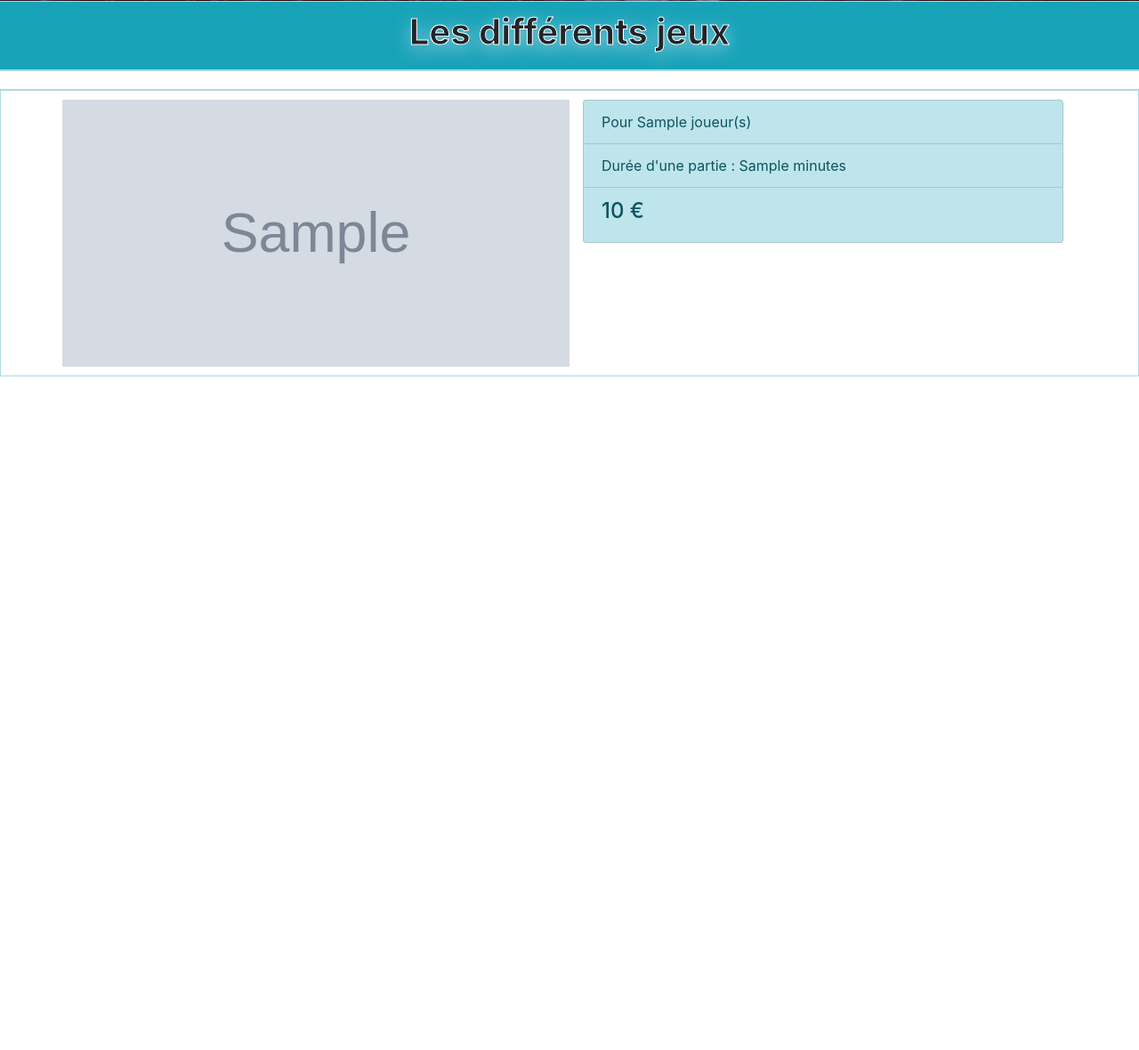
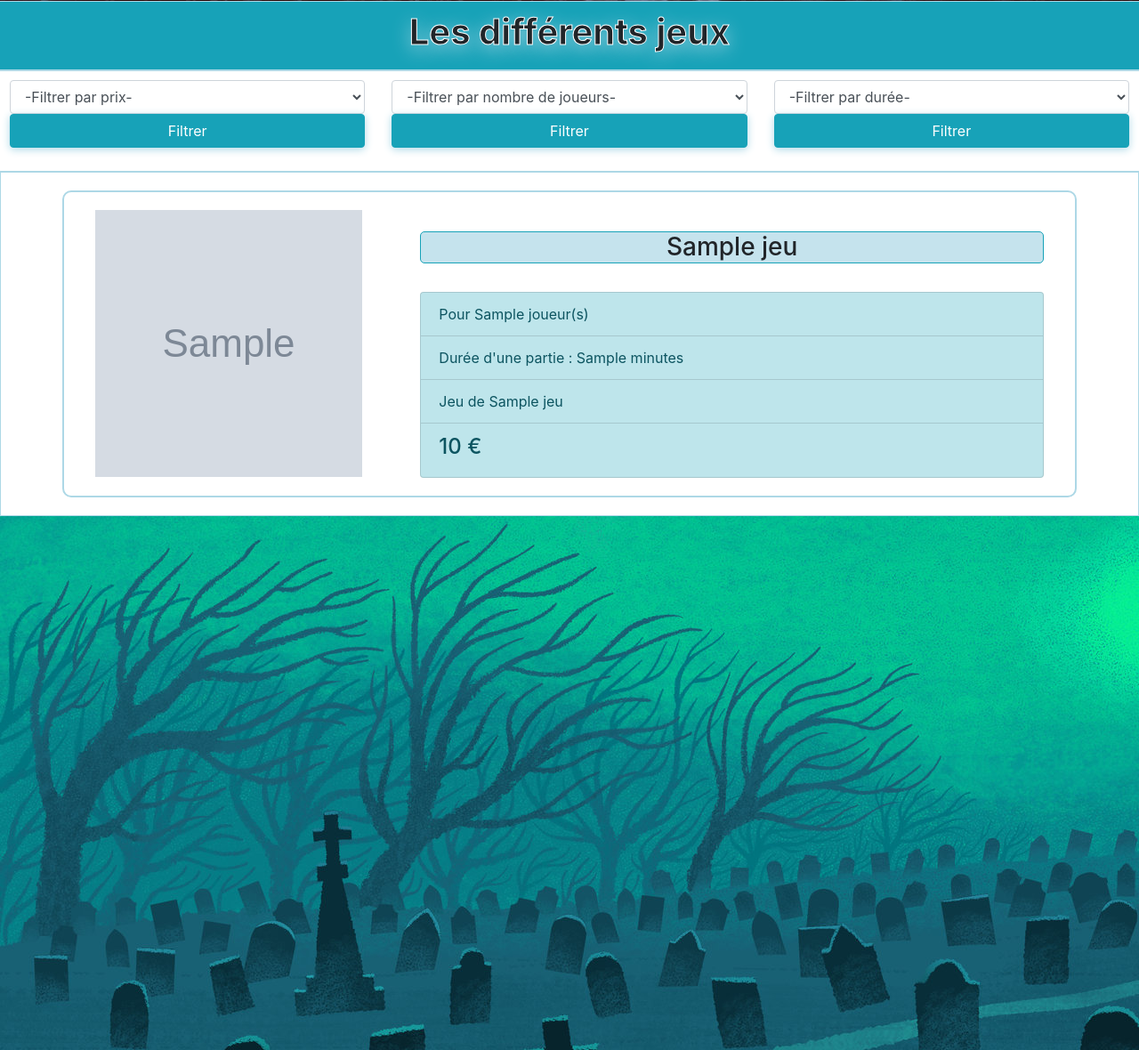
Before and after one commit to ManuMahe/jeuxcimetiere, a PHP site: page / in a window 1280 px wide. Shown: the part 509-1689 px from the top of the page at 89% size. Before the commit the page ends 932 px from the top, so only its background shows below. Run offline with PHP 8.4, Linux system fonts and the light colour scheme; tables that the repository leaves empty or names only in its code hold one stand-in row (values such as "Sample post").

Commit message:
19/11/20 17:00

```diff
--- a/index.php
+++ b/index.php
@@ -24,7 +24,9 @@
             <h2 class="">Les différents jeux</h2>
         </div>
         <div class="row barrenav">
-
+            <?php
+                include 'selecteur.php';
+            ?>
         </div>
         <div class="barrenav">
             <div class="container">
@@ -34,7 +36,7 @@
                     $pdo->setAttribute(PDO::ATTR_ERRMODE, PDO::ERRMODE_EXCEPTION);
 
 
-                    $sth = $pdo->prepare("SELECT * FROM jeu");
+                    $sth = $pdo->prepare("SELECT * FROM jeu INNER JOIN type_jeu ON jeu.type_id=type_jeu.id_type");
                     $sth->execute();
 
 
@@ -44,14 +46,18 @@
                     foreach ($resultat as $key => $value) {
                 ?>
 
-                        <div class="row">
-                            <div class="col-md-6 jeuIndex" style="background-image: url(<?php echo $value['image_jeu']; ?>);">
-                                <a></a>
+                        <div class="row listJeu">
+                            <div class="col-md-4">
+                                <div class="jeuIndex" style="background-image: url(<?php echo $value['image_jeu']; ?>);">
+                                </div>
+
                             </div>
-                            <div class="col-md-6 caracIndex">
+                            <div class="col-md-8 caracIndex">
+                            <a><h3><?php echo $value['nom_jeu']; ?></h3></a>
                                 <ul class="list-group">
                                     <li class="list-group-item list-group-item-action list-group-item-info">Pour <?php echo $value['nbre_joueurs']; ?> joueur(s)</li>
                                     <li class="list-group-item list-group-item-action list-group-item-info">Durée d'une partie : <?php echo $value['duree_jeu']; ?> minutes</li>
+                                    <li class="list-group-item list-group-item-action list-group-item-info">Jeu de <?php echo $value['nom_type']; ?></li>
                                     <li class="list-group-item list-group-item-action list-group-item-info">
                                         <h4><?php echo $value['prix_jeu']; ?> €</h4>
                                     </li>
@@ -72,7 +78,9 @@
             </div>
         </div>
     </main>
-
+    <?php
+    include 'structures/footer.php';
+    ?>
 
 
 
--- a/ressources/css/styles.css
+++ b/ressources/css/styles.css
@@ -48,6 +48,12 @@ input {
   font-family: 'Nightmare', sans-serif;
   font-size: 800%;
   text-shadow: lightblue 0px 5px 5px;
+  -webkit-transition: 2s ease;
+  transition: 2s ease;
+}
+
+.titreInscription:hover {
+  text-shadow: lightblue 0px 10px 10px;
 }
 
 .barrenav {
@@ -83,6 +89,13 @@ input {
   font-size: 2000%;
   text-shadow: 0px 5px 20px lightseagreen;
   -webkit-text-stroke: 1px white;
+  -webkit-transition: 2s ease;
+  transition: 2s ease;
+}
+
+.fondHeader h1:hover {
+  text-shadow: 0px 10px 30px lightseagreen;
+  -webkit-text-stroke: 2px white;
 }
 
 .formJeu {
@@ -157,10 +170,9 @@ input {
 
 h3 {
   text-align: center;
-  font-size: 200%;
-  text-shadow: 0px 5px 20px lightseagreen;
-  -webkit-text-stroke: 1px white;
-  width: 400px;
+  border: #17A2B8 1px solid;
+  border-radius: 5px;
+  background-color: rgba(173, 216, 230, 0.7);
 }
 
 .adminJeux {
@@ -178,10 +190,55 @@ h3 {
   text-shadow: 0px 5px 20px lightblue;
 }
 
+.listJeu {
+  padding: 20px;
+  margin: 10px;
+  border: 2px solid lightblue;
+  border-radius: 10px;
+}
+
+.listJeu img {
+  width: 300px;
+  height: 300px;
+  -o-object-fit: cover;
+     object-fit: cover;
+}
+
+.listJeu:hover {
+  background-color: whitesmoke;
+  -webkit-box-shadow: lightblue 0px 3px 10px inset;
+          box-shadow: lightblue 0px 3px 10px inset;
+}
+
 .jeuIndex {
   height: 300px;
-  min-width: 300px;
+  width: 300px;
   background-size: cover;
   background-position: center;
 }
+
+.caracIndex a {
+  margin: 10px;
+  text-align: center;
+  font-weight: bolder;
+  cursor: pointer;
+}
+
+.caracIndex a h3:hover {
+  border: cyan 1px solid;
+  color: cyan;
+  background-image: url(../images/gifHover.gif);
+  background-size: cover;
+  background-position: center;
+  -webkit-box-shadow: lightblue 0px 3px 5px inset;
+          box-shadow: lightblue 0px 3px 5px inset;
+}
+
+footer {
+  width: 100%;
+  height: 600px;
+  background-image: url(../images/footerFond.jpg);
+  background-attachment: fixed;
+  background-repeat: no-repeat;
+}
 /*# sourceMappingURL=styles.css.map */
--- /dev/null
+++ b/selecteur.php
@@ -0,0 +1,90 @@
+<div class="col-sm-4">
+    <div class="form-group">
+        <select class="form-control" id="type_id" name="type_id" placeholder="Type de jeu">
+            <option value="" disabled selected>-Filtrer par prix-</option>
+            <?php
+
+
+            $pdo = new PDO('mysql:host=localhost;dbname=jeux_cimetiere;port=3306', 'root', '');
+            $pdo->setAttribute(PDO::ATTR_ERRMODE, PDO::ERRMODE_EXCEPTION);
+
+
+            $sth1 = $pdo->prepare("SELECT * FROM jeu");
+            $sth1->execute();
+
+
+            $resultat1 = $sth1->fetchAll();
+
+
+            foreach ($resultat1 as $key1 => $value1) {
+            ?>
+                <option value="<?php echo $value1['id_jeu']; ?>"><?php echo $value1['prix_jeu']; ?> €</option>
+            <?php
+            }
+
+
+            ?>
+        </select>
+        <input name="filtrer" type="submit" class="btn btn-info btn-block" value="Filtrer">
+    </div>
+</div>
+<div class="col-sm-4">
+    <div class="form-group">
+        <select class="form-control" id="type_id" name="type_id" placeholder="Type de jeu">
+            <option value="" disabled selected>-Filtrer par nombre de joueurs-</option>
+            <?php
+
+
+            $pdo = new PDO('mysql:host=localhost;dbname=jeux_cimetiere;port=3306', 'root', '');
+            $pdo->setAttribute(PDO::ATTR_ERRMODE, PDO::ERRMODE_EXCEPTION);
+
+
+            $sth2 = $pdo->prepare("SELECT * FROM jeu");
+            $sth2->execute();
+
+
+            $resultat2 = $sth2->fetchAll();
+
+
+            foreach ($resultat2 as $key2 => $value2) {
+            ?>
+                <option value="<?php echo $value2['id_jeu']; ?>"><?php echo $value2['nbre_joueurs']; ?> joueur(s)</option>
+            <?php
+            }
+
+
+            ?>
+        </select>
+        <input name="filtrer" type="submit" class="btn btn-info btn-block" value="Filtrer">
+    </div>
+</div>
+<div class="col-sm-4">
+    <div class="form-group">
+        <select class="form-control" id="type_id" name="type_id" placeholder="Type de jeu">
+            <option value="" disabled selected>-Filtrer par durée-</option>
+            <?php
+
+
+            $pdo = new PDO('mysql:host=localhost;dbname=jeux_cimetiere;port=3306', 'root', '');
+            $pdo->setAttribute(PDO::ATTR_ERRMODE, PDO::ERRMODE_EXCEPTION);
+
+
+            $sth3 = $pdo->prepare("SELECT * FROM jeu");
+            $sth3->execute();
+
+
+            $resultat3 = $sth3->fetchAll();
+
+
+            foreach ($resultat3 as $key3 => $value3) {
+            ?>
+                <option value="<?php echo $value3['id_jeu']; ?>"><?php echo $value3['duree_jeu']; ?> minutes</option>
+            <?php
+            }
+
+
+            ?>
+        </select>
+        <input name="Filtrer" type="submit" class="btn btn-info btn-block" value="Filtrer">
+    </div>
+</div>
--- /dev/null
+++ b/structures/footer.php
@@ -0,0 +1,3 @@
+<footer>
+
+</footer>
--- a/update/update_type.php
+++ b/update/update_type.php
@@ -35,7 +35,7 @@
 <div class="row barrenav">
             <form class="formulaire formType" action="../traitement/traitement_type.php" method="post">
                 <div class="row">
-                    <label class="col-md-4 nouveauType" for="nom_type">Ajouter un nouveau type de jeu</label>
+                    <label class="col-md-4 nouveauType" for="nom_type">Modifier un type de jeu</label>
                     <input type="text" class="form-control col-md-4" id="nom_type" name="nom_type" required placeholder="Type" value="<?php echo $value['nom_type'] ?>">
                     <div class="col-md-1"></div>
                     <input name="modifier" type="submit" class="btn btn-info col-md-2" value="Modifier">
```
Also changed, not shown: administration.php (+13 -2 lines), delete/delete_type.php (+42 -0 lines), ressources/css/styles.scss (+58 -6 lines), ressources/images/footerFond.jpg (added), ressources/images/gifHover.gif (added), 1 other file.
